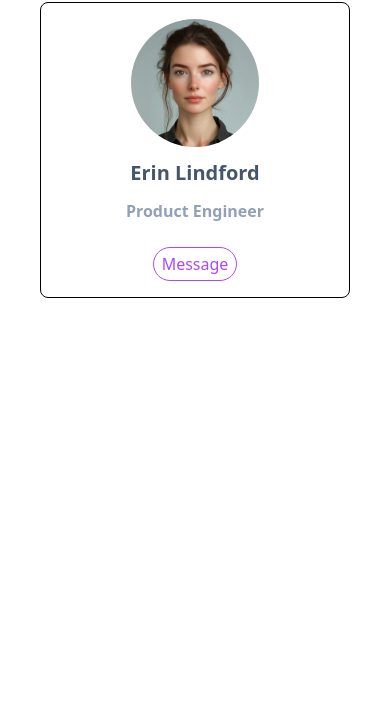
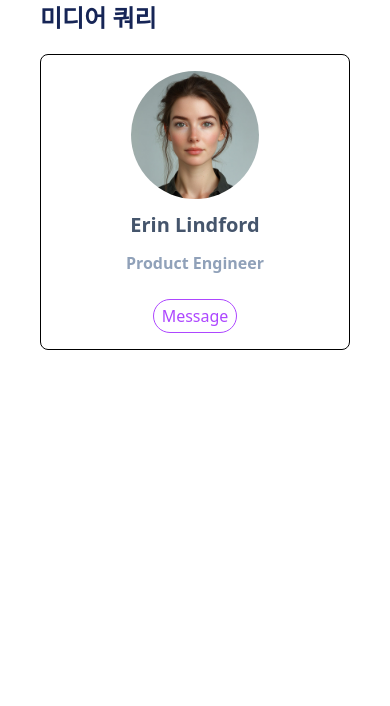
Before and after one commit to seulbinim/learn-tailwind-vite, a website built with Vite: page src/core/04-responsive-design.html in a window 390 px wide. Shown: the part 138-844 px from the top of the page. Built offline with nearby package versions, Linux system fonts and the light colour scheme; a web font is replaced by a local one.

Commit message:
반응형 디자인 - 미디어 쿼리

```diff
--- a/src/core/04-responsive-design.html
+++ b/src/core/04-responsive-design.html
@@ -14,6 +14,7 @@
     <a href="/index.html">메인 페이지 이동</a>
     <br />
     <h1 class="my-5 text-3xl font-bold text-blue-950">반응형 디자인</h1>
+    <h2 class="my-5 text-2xl font-bold text-blue-950">미디어 쿼리</h2>
     <!-- 모든 중단점 : 플렉스 컬럼 방향 / 가운데 정렬 / 아이템 여백 12px / 안쪽 여백 상하 16px 좌우 24px-->
     <!-- 640px 이상 : 플렉스 로우 방향 / 왼쪽 정렬 / 아이템 여백 16px -->
     <div class="min-w-min border rounded-lg py-4 px-6 flex flex-col gap-3 items-center md:flex-row md:gap-4">
```
